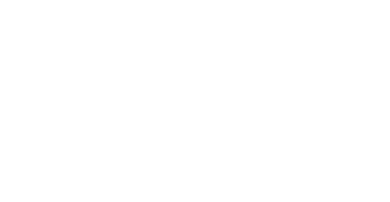
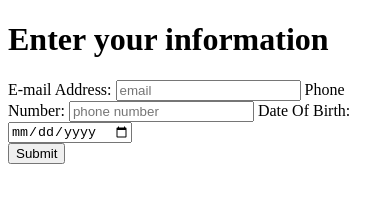
Before and after one commit to MartinGrillP/project1, a plain HTML site: page index.html in a window 390 px wide. Drawn offline with Linux system fonts and the light colour scheme.

Commit message:
Add header and form elements
Add header asking for users information, added form asking for email address, phone number, and DoB. Added a submit button.

```diff
--- a/index.html
+++ b/index.html
@@ -8,5 +8,18 @@
     <link rel="stylesheet" media="screen" href="css/screen.css" />
   </head>
   <body>
+    <header>
+      <h1>Enter your information</h1>
+    </header>
+    <form method="POST" autocomplete="on" action="#null">
+      <div id="input_boxes">
+        <label>E-mail Address: <input type="email" name="email_field" placeholder="email" /></label>
+        <label>Phone Number: <input type="tel" name="phone_field" placeholder="phone number" /></label>
+        <label>Date Of Birth: <input type="date" name="dob_field" /></label>
+      </div>
+      <div id="submit_btn">
+        <button type="submit">Submit</button>
+      </div>
+    </form>
   </body>
 </html>
```
